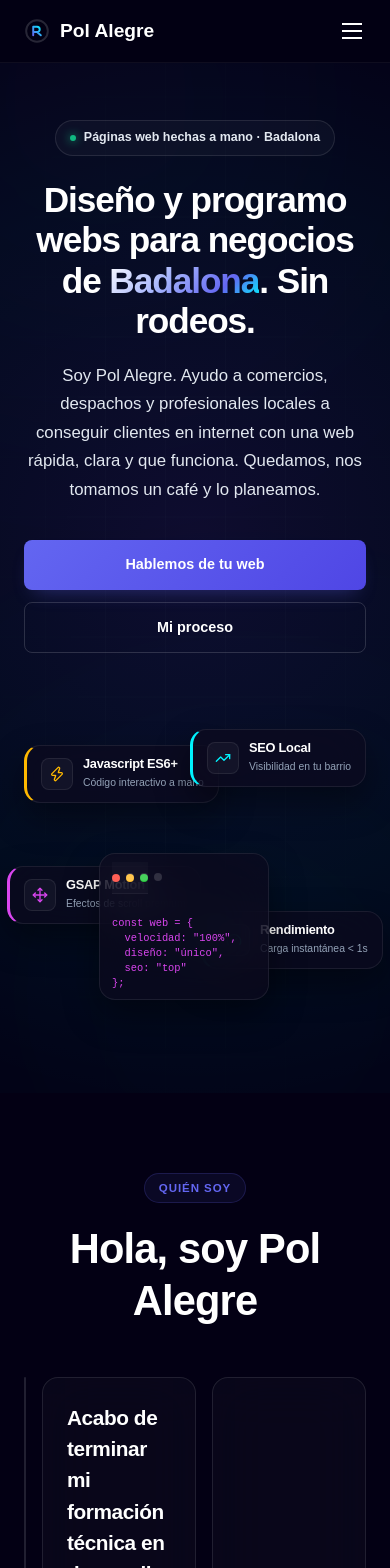
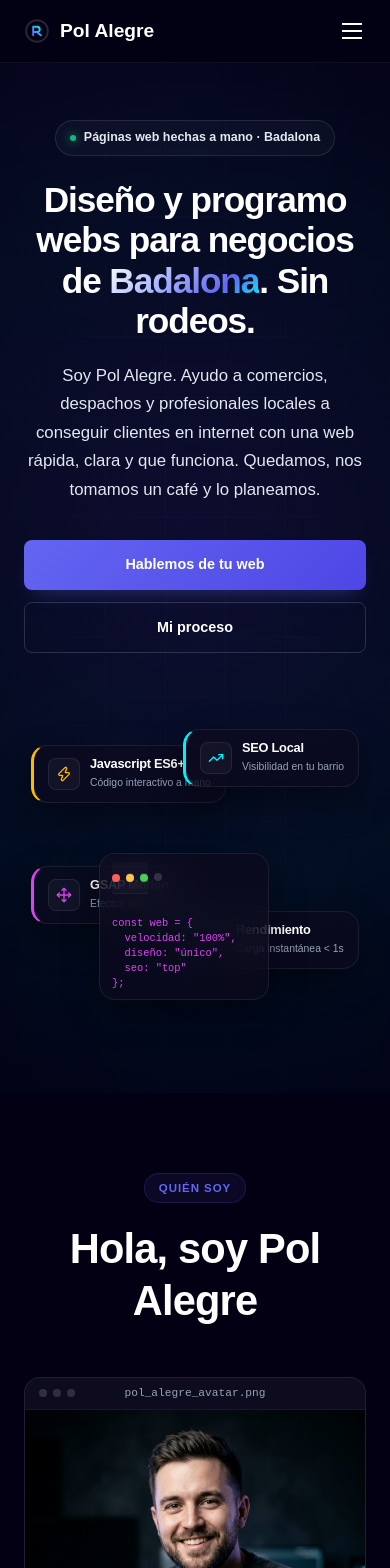
Before and after one commit to polalegredev/portfolio-pol, a React (Vite) app: page / in a window 390 px wide. Shown: the top 1568 px of the page. Built offline with nearby package versions, Linux system fonts and the light colour scheme.

Commit message:
fix: make bento grid layout and hero interactive cards fully responsive

```diff
--- a/src/components/About.jsx
+++ b/src/components/About.jsx
@@ -89,7 +89,6 @@ export default function About({ t }) {
           <div
             className="bento-box bento-value bento-value-3 spotlight-card"
             onMouseMove={handleCardMouseMove}
-            style={{ gridColumn: '1 / span 2' }}
           >
             <div className="card-glow-layer"></div>
             <div className="card-inner">
@@ -105,9 +104,8 @@ export default function About({ t }) {
 
           {/* Box 6: Skills & Tech stack (New!) */}
           <div
-            className="bento-box bento-value spotlight-card"
+            className="bento-box bento-value bento-skills spotlight-card"
             onMouseMove={handleCardMouseMove}
-            style={{ gridColumn: '3' }}
           >
             <div className="card-glow-layer"></div>
             <div className="card-inner">
--- a/src/index.css
+++ b/src/index.css
@@ -1140,7 +1140,11 @@ h1, h2, h3, h4 {
 }
 
 .bento-value-3 {
-    grid-column: 1 / span 3;
+    grid-column: 1 / span 2;
+}
+
+.bento-skills {
+    grid-column: 3;
 }
 
 .bento-value .card-inner {
@@ -1792,7 +1796,7 @@ h1, h2, h3, h4 {
         padding: 24px;
     }
 
-    .bento-value-1, .bento-value-2, .bento-value-3 {
+    .bento-value-1, .bento-value-2, .bento-value-3, .bento-skills {
         grid-column: span 1;
     }
 
@@ -1897,10 +1901,10 @@ h1, h2, h3, h4 {
         margin-top: 20px;
     }
 
-    .card-js { top: 10%; left: 0%; }
-    .card-gsap { top: 48%; left: -5%; }
-    .card-seo { top: 5%; right: 0%; }
-    .card-speed { top: 62%; right: -5%; }
+    .card-js { top: 10%; left: 2%; }
+    .card-gsap { top: 48%; left: 2%; }
+    .card-seo { top: 5%; right: 2%; }
+    .card-speed { top: 62%; right: 2%; }
     .card-code { bottom: 10%; left: 22%; width: 170px; }
     .card-code pre { font-size: 0.65rem; }
 
```
